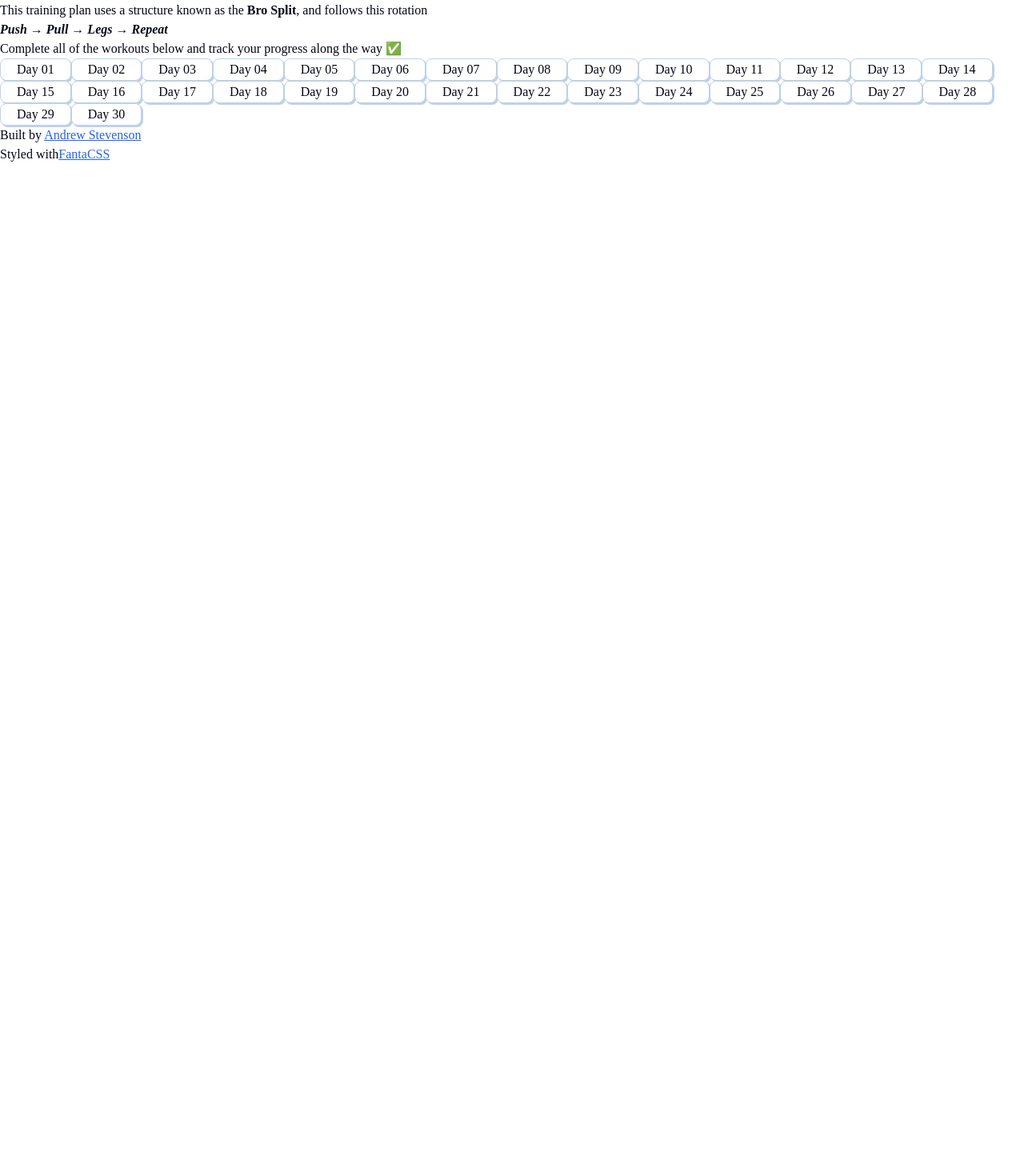
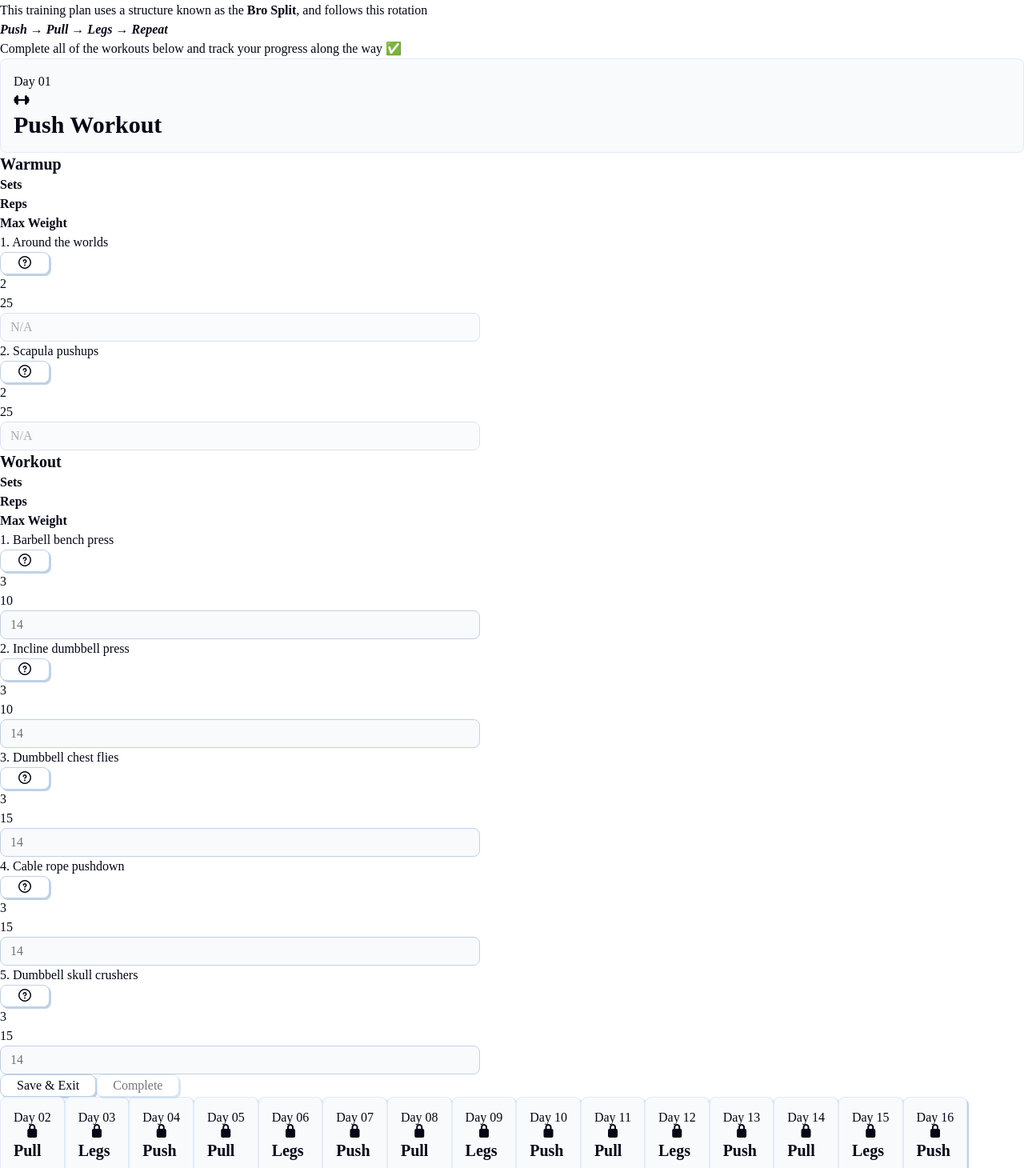
Before and after one commit to Drewshka/brogram, a React (Vite) app: page / in a window 1280 px wide. Shown: the part 450-1910 px from the top of the page at 80% size. Before the commit the page ends 800 px from the top, so only its background shows below. Built offline with nearby package versions, Linux system fonts and the light colour scheme; a web font is replaced by a local one.

Commit message:
updates to workout card

```diff
--- a/index.html
+++ b/index.html
@@ -4,7 +4,14 @@
     <meta charset="UTF-8" />
     <link rel="icon" type="image/svg+xml" href="/vite.svg" />
     <meta name="viewport" content="width=device-width, initial-scale=1.0" />
-    <title>2_brogram</title>
+    <title>Brogram | The Simple 30 Workouts Training Plan</title>
+    <link
+      rel="stylesheet"
+      href="https://cdnjs.cloudflare.com/ajax/libs/font-awesome/7.0.1/css/all.min.css"
+      integrity="sha512-2SwdPD6INVrV/lHTZbO2nodKhrnDdJK9/kg2XD1r9uGqPo1cUbujc+IYdlYdEErWNu69gVcYgdxlmVmzTWnetw=="
+      crossorigin="anonymous"
+      referrerpolicy="no-referrer"
+    />
   </head>
   <body>
     <div id="root"></div>
--- a/src/components/Grid.jsx
+++ b/src/components/Grid.jsx
@@ -1,30 +1,60 @@
 import { workoutProgram as training_plan } from "../utils/index.js";
+import WorkoutCard from "./WorkoutCard.jsx";
 
 export default function Grid() {
-  const isLocked = false;
+  const isLocked = true;
+  const selectedWorkout = 0;
 
   return (
     <div className="training-grid-plan">
       {Object.keys(training_plan).map((workout, workoutIndex) => {
+        const type =
+          workoutIndex % 3 === 0
+            ? "Push"
+            : workoutIndex % 3 === 1
+              ? "Pull"
+              : "Legs";
+
+        const trainingPlan = training_plan[workoutIndex];
+
+        const dayNum =
+          workoutIndex / 8 <= 1 ? "0" + (workoutIndex + 1) : workoutIndex + 1;
+
+        const icon =
+          workoutIndex % 3 === 0 ? (
+            <i className="fa-solid fa-dumbbell"></i>
+          ) : workoutIndex % 3 === 1 ? (
+            <i className="fa-solid fa-weight-hanging"></i>
+          ) : (
+            <i className="fa-solid fa-bolt"></i>
+          );
+
+        if (workoutIndex === selectedWorkout) {
+          return (
+            <WorkoutCard
+              key={workoutIndex}
+              trainingPlan={trainingPlan}
+              type={type}
+              workoutIndex={workoutIndex}
+              icon={icon}
+              dayNum={dayNum}
+            />
+          );
+        }
+
         return (
-          <button key={workoutIndex}>
+          <button
+            className={"card plan-card  " + (isLocked ? "inactive" : "")}
+            key={workoutIndex}>
             <div className="plan-card-header">
-              <p>
-                Day{" "}
-                {workoutIndex / 8 <= 1
-                  ? "0" + (workoutIndex + 1)
-                  : workoutIndex + 1}
-              </p>
+              <p>Day {dayNum}</p>
             </div>
-            {isLocked ? (
-              <i className="fa-solid fa-lock"></i>
-            ) : workoutIndex % 3 === 0 ? (
-              <i className="fa-solid fa-dumbbell"></i>
-            ) : workoutIndex % 3 === 1 ? (
-              <i className="fa-solid fa-weight-hanging"></i>
-            ) : (
-              <i className="fa-solid fa-bolt"></i>
-            )}
+            {isLocked ? <i className="fa-solid fa-lock"></i> : icon}
+            <div className="plan-card-header">
+              <h4>
+                <b>{type}</b>
+              </h4>
+            </div>
           </button>
         );
       })}
--- a/src/components/WorkoutCard.jsx
+++ b/src/components/WorkoutCard.jsx
@@ -1,3 +1,81 @@
-export default function WorkoutCard() {
-  return <></>;
+import React from "react";
+
+export default function WorkoutCard(props) {
+  const { trainingPlan, workoutIndex, type, dayNum, icon } = props;
+
+  const { warmup, workout } = trainingPlan || {};
+  return (
+    <>
+      <div className="workout-container">
+        <div className="workout-card card">
+          <div className="plan-card-header">
+            <p>Day {dayNum}</p>
+            {icon}
+          </div>
+          <div className="plan-card-header">
+            <h2>
+              <b>{type} Workout</b>
+            </h2>
+          </div>
+        </div>
+        {/* WARMUP GRID */}
+        <div className="workout-grid">
+          <div className="exercise-name">
+            <h4>Warmup</h4>
+          </div>
+          <h6>Sets</h6>
+          <h6>Reps</h6>
+          <h6 className="weight-input">Max Weight</h6>
+          {warmup.map((warmupExercise, warmupIndex) => {
+            return (
+              <React.Fragment key={warmupIndex}>
+                <div className="exercise-name">
+                  <p>
+                    {warmupIndex + 1}. {warmupExercise.name}
+                  </p>
+                  <button className="help-icon">
+                    <i className="fa-regular fa-circle-question" />
+                  </button>
+                </div>
+                <p className="exercise-info">{warmupExercise.sets}</p>
+                <p className="exercise-info">{warmupExercise.reps}</p>
+                <input className="weight-input" placeholder="N/A" disabled />
+              </React.Fragment>
+            );
+          })}
+        </div>
+        {/* WORKOUT GRID */}
+        <div className="workout-grid">
+          <div className="exercise-name">
+            <h4>Workout</h4>
+          </div>
+          <h6>Sets</h6>
+          <h6>Reps</h6>
+          <h6 className="weight-input">Max Weight</h6>
+          {workout.map((workoutExercise, workoutIndex) => {
+            return (
+              <React.Fragment key={workoutIndex}>
+                <div className="exercise-name">
+                  <p>
+                    {workoutIndex + 1}. {workoutExercise.name}
+                  </p>
+                  <button className="help-icon">
+                    <i className="fa-regular fa-circle-question" />
+                  </button>
+                </div>
+                <p className="exercise-info">{workoutExercise.sets}</p>
+                <p className="exercise-info">{workoutExercise.reps}</p>
+                <input className="weight-input" placeholder="14" />
+              </React.Fragment>
+            );
+          })}
+        </div>
+
+        <div className="workout-buttons">
+          <button>Save & Exit</button>
+          <button disabled={true}>Complete</button>
+        </div>
+      </div>
+    </>
+  );
 }
```
